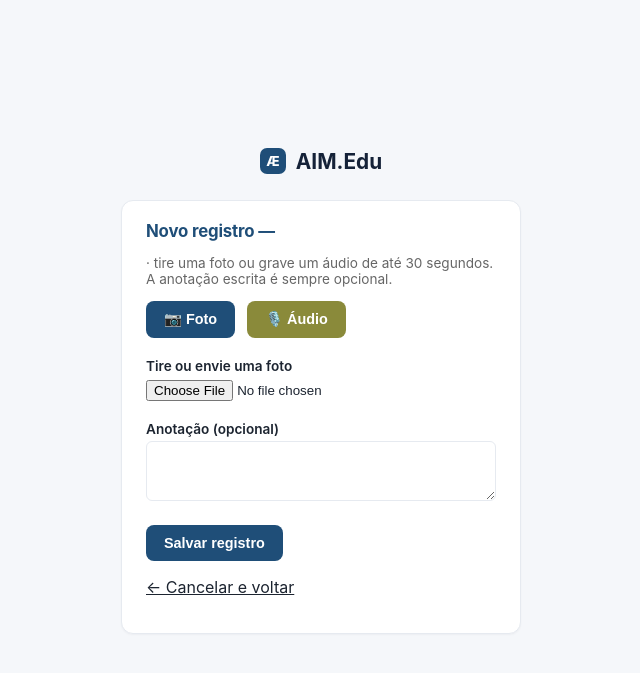
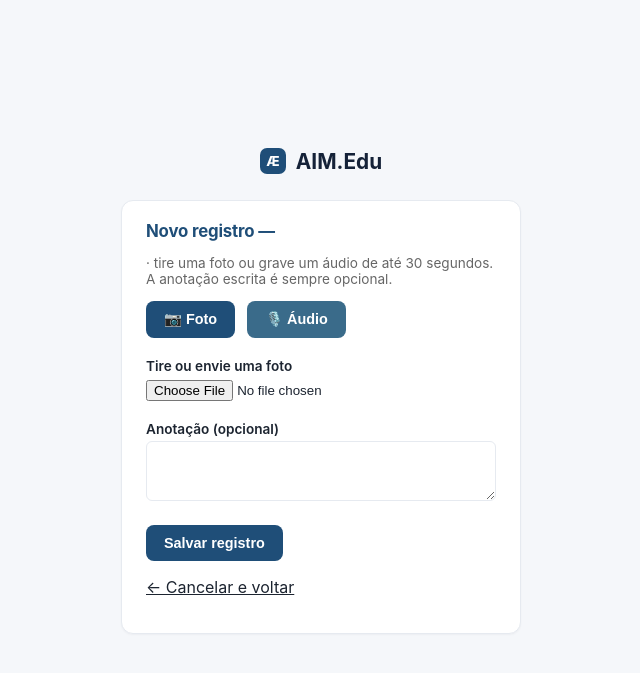
Before and after one commit to charlyjhone/aimedu-platform, a Flask app: template app/templates/observacoes_infantil_novo.html in a window 1280 px wide. Shown: the top 673 px of the page, without its empty margins (319-959 px from the left). Run offline with Flask 3, Linux system fonts and the light colour scheme; the template is opened without the code that fills it, so the values that code supplies are empty; some libraries are stand-ins or nearby versions.

Commit message:
Change audio button background color

```diff
--- a/app/templates/observacoes_infantil_novo.html
+++ b/app/templates/observacoes_infantil_novo.html
@@ -11,7 +11,7 @@
 
     <div style="display:flex; gap:12px; margin-bottom:20px;">
       <button type="button" class="botao" id="botao-tipo-foto" onclick="escolherTipo('foto')">📷 Foto</button>
-      <button type="button" class="botao" id="botao-tipo-audio" onclick="escolherTipo('audio')" style="background:#8a8a3a;">🎙️ Áudio</button>
+      <button type="button" class="botao" id="botao-tipo-audio" onclick="escolherTipo('audio')" style="background:#3a6b8a;">🎙️ Áudio</button>
     </div>
 
     <div id="secao-foto">
```
